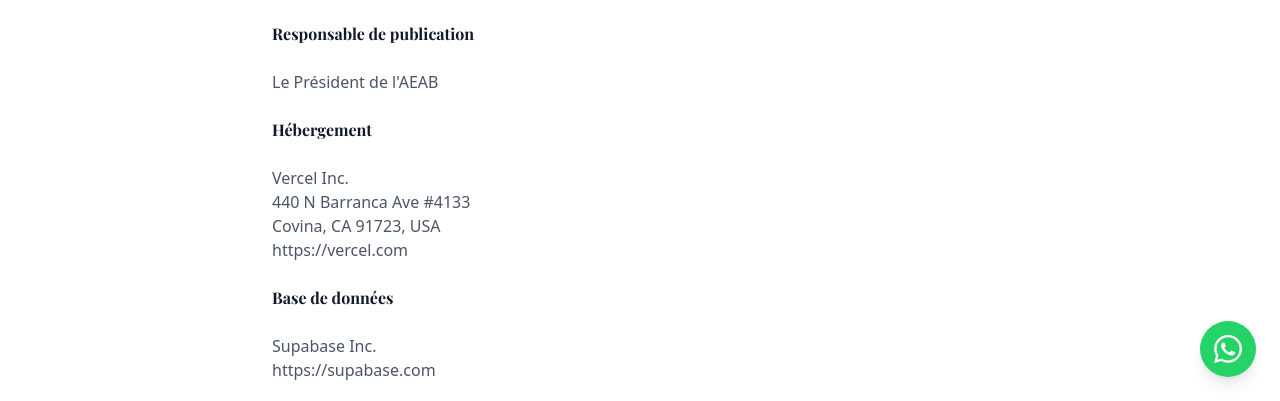
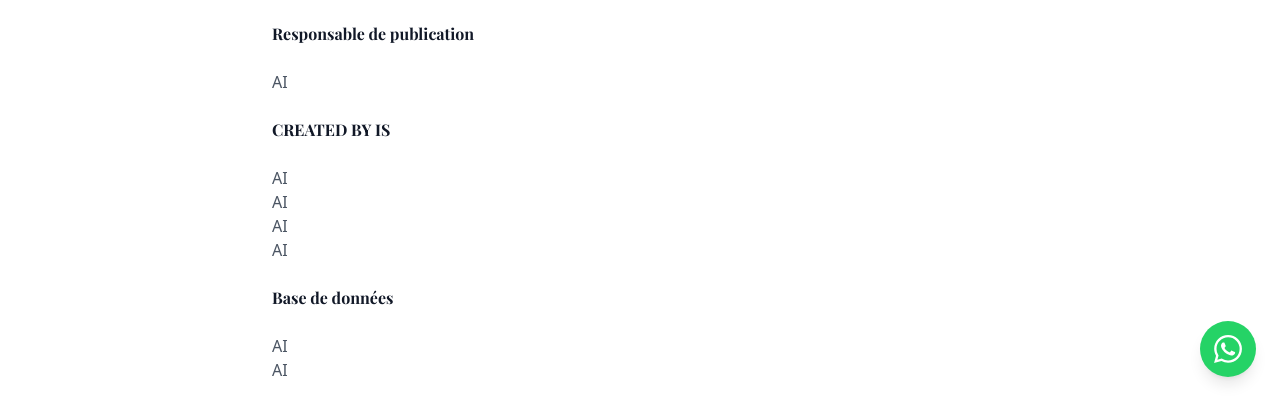
Before and after one commit to Abdeldjebarweb/CLAUDE-LOGICIAL, a Next.js app: page /mentions-legales in a window 1280 px wide. Shown: the part 399-800 px from the top of the page. Built offline with nearby package versions, Linux system fonts and the light colour scheme; no server answers; the database is empty.

Commit message:
Update page.tsx

```diff
--- a/app/(public)/mentions-legales/page.tsx
+++ b/app/(public)/mentions-legales/page.tsx
@@ -9,11 +9,11 @@
           <h3 className="font-heading font-bold text-gray-900">Éditeur du site</h3>
           <p>Association des Étudiants Algériens de Bordeaux (AEAB)<br/>Association loi 1901<br/>SIREN : 881 684 203 — SIRET : 881 684 203 00014<br/>Siège social : Bordeaux<br/>Email : associationeab@gmail.com</p>
           <h3 className="font-heading font-bold text-gray-900">Responsable de publication</h3>
-          <p>Le Président de l&apos;AEAB</p>
-          <h3 className="font-heading font-bold text-gray-900">Hébergement</h3>
-          <p>Vercel Inc.<br/>440 N Barranca Ave #4133<br/>Covina, CA 91723, USA<br/>https://vercel.com</p>
+          <p>AI</p>
+          <h3 className="font-heading font-bold text-gray-900">CREATED BY IS</h3>
+          <p>AI<br/>AI<br/>AI<br/>AI</p>
           <h3 className="font-heading font-bold text-gray-900">Base de données</h3>
-          <p>Supabase Inc.<br/>https://supabase.com</p>
+          <p>AI<br/>AI</p>
           <h3 className="font-heading font-bold text-gray-900">Propriété intellectuelle</h3>
           <p>L&apos;ensemble du contenu de ce site (textes, images, logos) est la propriété de l&apos;AEAB sauf mention contraire. Toute reproduction sans autorisation est interdite.</p>
         </div>
```
